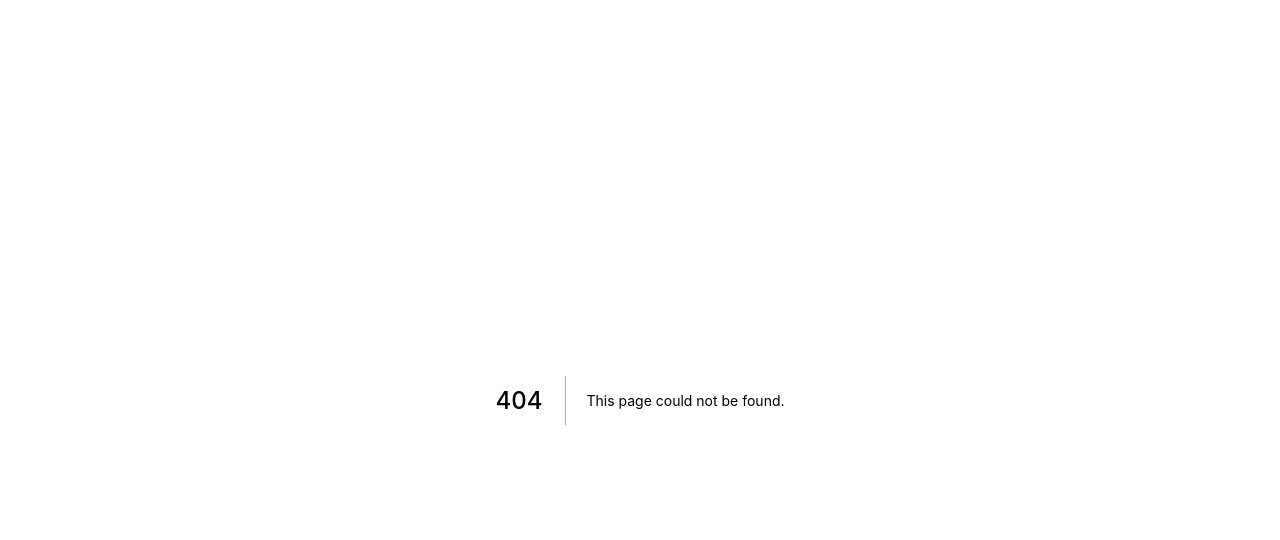
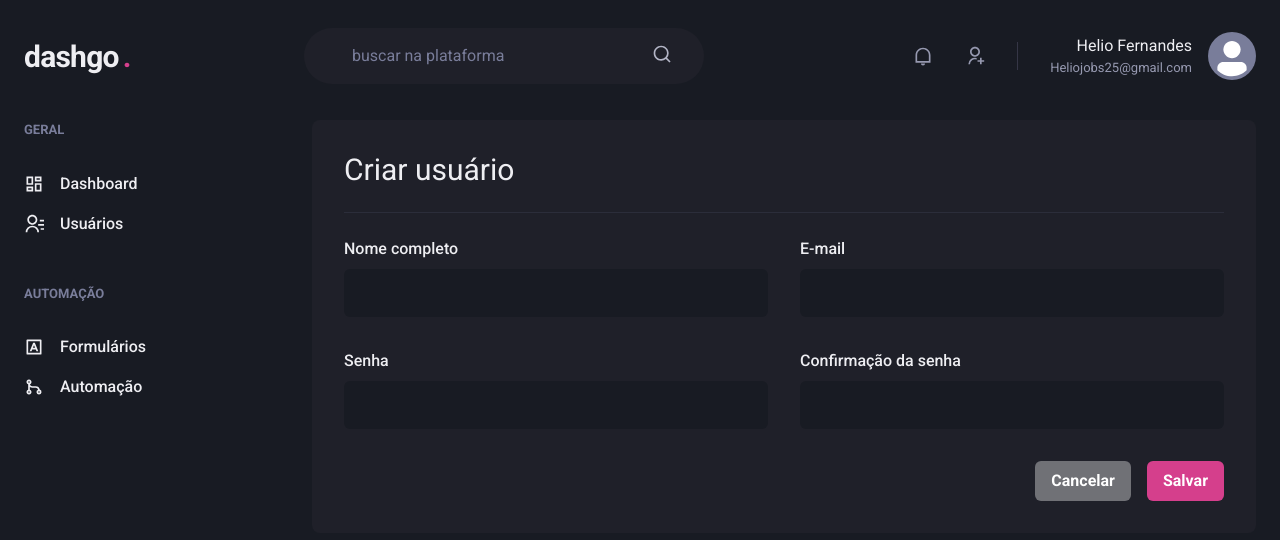
Before and after one commit to HelioAnacronista/Chapter-IV, a Next.js app: page /users/create in a window 1280 px wide. Before the commit this address had no page. Shown: the top 540 px of the page. Built offline with nearby package versions, Linux system fonts and the light colour scheme.

Commit message:
feat: Página Form de usuário

```diff
--- /dev/null
+++ b/src/pages/users/create.tsx
@@ -0,0 +1,57 @@
+import {
+  Box,
+  Button,
+  Divider,
+  Flex,
+  Heading,
+  HStack,
+  SimpleGrid,
+  VStack,
+} from "@chakra-ui/react";
+
+import { Header } from "../../components/Header";
+import { Sidebar } from "../../components/Sidebar";
+import { Input } from "../../components/from/Input";
+
+export default function CreateUser() {
+  return (
+    <Box>
+      <Header />
+
+      <Flex w="100%" my="6" maxWidth={1480} mx="auto" px="6">
+        <Sidebar />
+
+        <Box flex="1" borderRadius={8} bg="gray.800" p="8">
+          <Heading size="lg" fontWeight="normal">
+            Criar usuário
+          </Heading>
+
+          <Divider my="6" borderColor="gray.700" />
+
+          <VStack spacing="8">
+            <SimpleGrid minChildWidth="240px" spacing="8" w="100%">
+              <Input name="name" label="Nome completo" type="text" />
+              <Input name="email" label="E-mail" type="email" />
+            </SimpleGrid>
+
+            <SimpleGrid minChildWidth="240px" spacing="8" w="100%">
+              <Input name="password" label="Senha" type="password" />
+              <Input
+                name="password_confirmation"
+                label="Confirmação da senha"
+                type="password"
+              />
+            </SimpleGrid>
+          </VStack>
+
+          <Flex mt="8" justify="flex-end">
+            <HStack spacing="4">
+              <Button colorScheme="whiteAlpha">Cancelar</Button>
+              <Button colorScheme="pink">Salvar</Button>
+            </HStack>
+          </Flex>
+        </Box>
+      </Flex>
+    </Box>
+  );
+}
```
